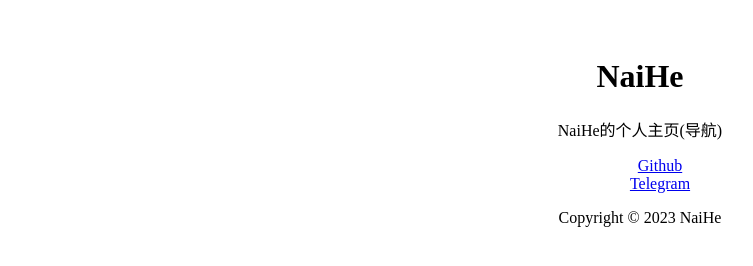
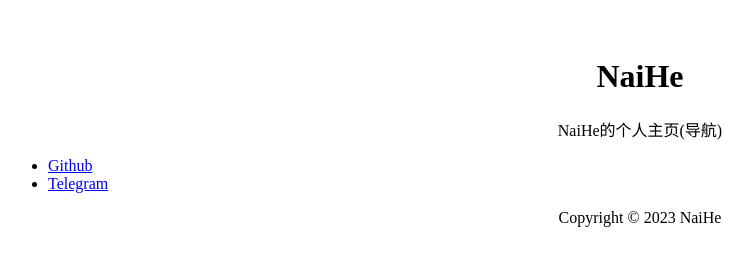
Before and after one commit to NaiHeeeee/NaiHeeeee.github.io, a plain HTML site: page index.html in a window 1280 px wide. Shown: the whole page, without its empty margins (0-753 px from the left). Drawn offline with Linux system fonts and the light colour scheme.

Commit message:
Update index.html

```diff
--- a/index.html
+++ b/index.html
@@ -21,13 +21,13 @@
             </p>
         <div>
             <nav>
-                <ul style="list-style: none;">
-                    <li style="text-align: center;">
+                <ul>
+                    <li>
                         <a href="https://github.com/NaiHeeeee/" title="Github" target="_blank">
                             <span>Github</span>
                         </a>
                     </li>
-                    <li style="text-align: center;">
+                    <li>
                         <a href="https://t.me/naihe666" title="Telegram" target="_blank">
                             <span>Telegram</span>
                         </a>
```
